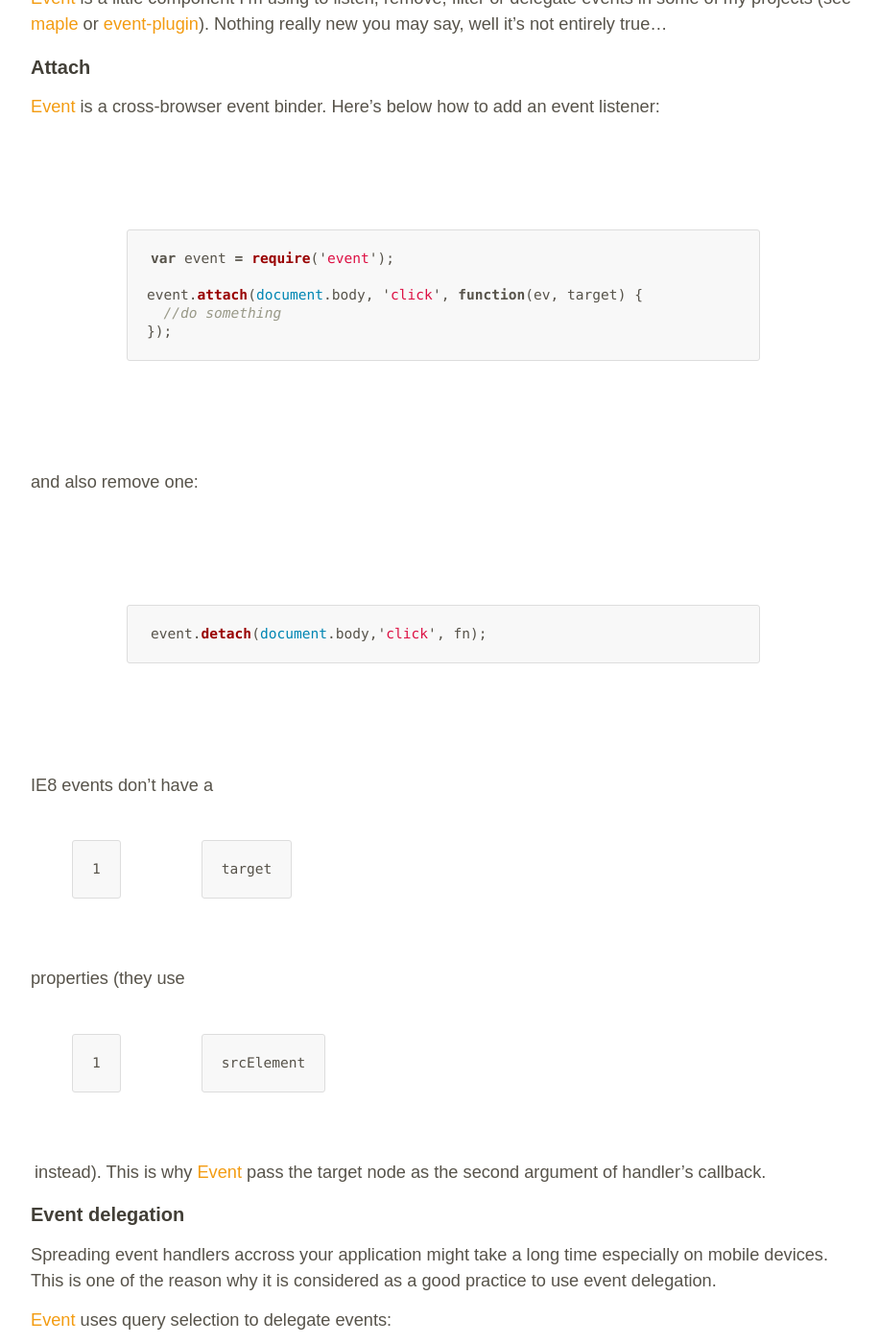
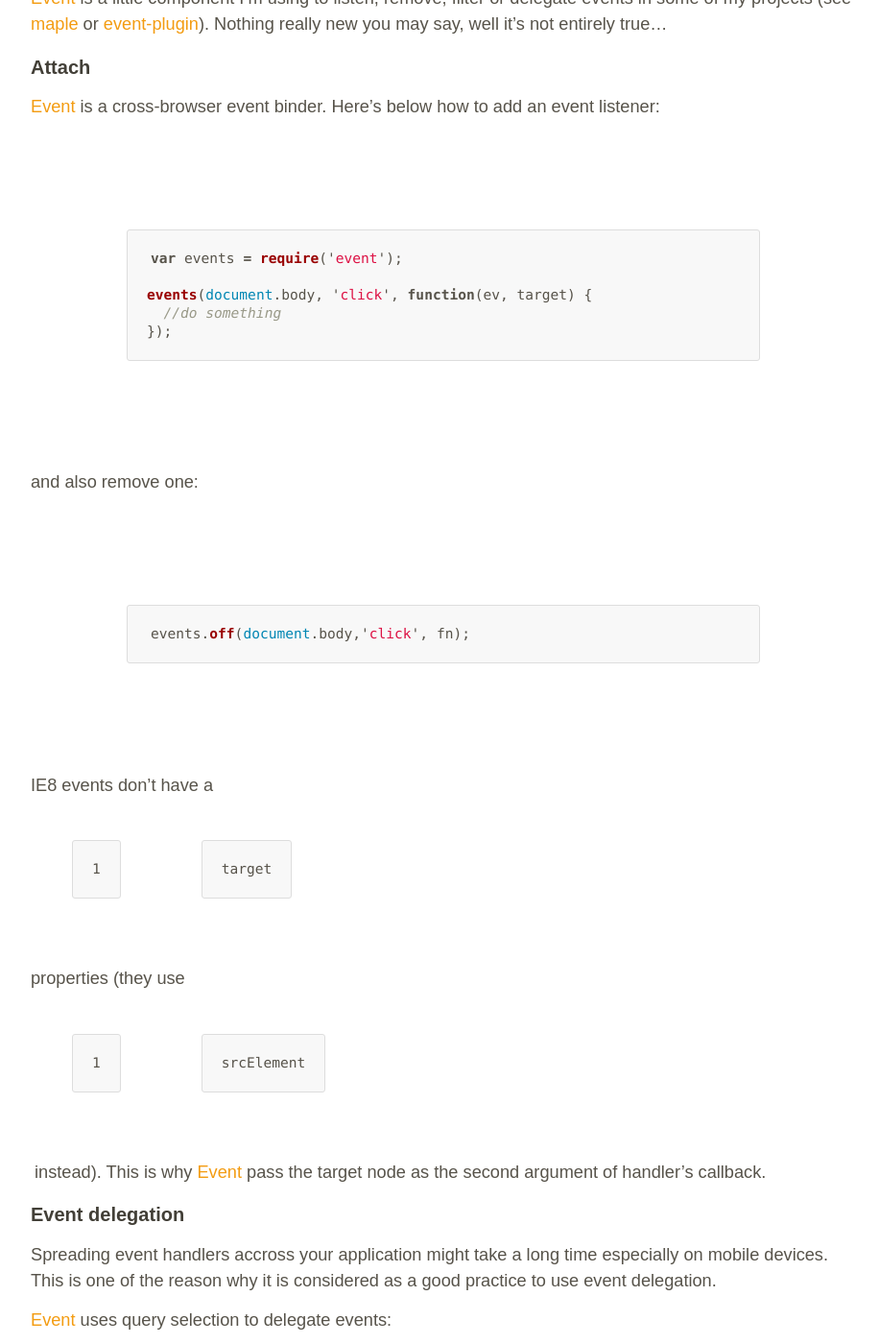
Before and after one commit to bredele/bredele.github.io, a Jekyll site: the page built from _posts/2014-02-01-events.md, in a window 1280 px wide and 1400 px high, scrolled down 208 px. Shown: the whole window at 96% size, without its empty margins (178-1094 px from the left). Built offline with Jekyll 4.4.1, drawn with Linux system fonts in a browser that asks for light colours; Markdown is read by kramdown in place of the engine named in the settings; some of the changed text lies outside the part shown.

Commit message:
update post

```diff
--- a/_posts/2014-02-01-events.md
+++ b/_posts/2014-02-01-events.md
@@ -12,9 +12,9 @@
 [Event](https://github.com/bredele/event) is a cross-browser event binder. Here's below how to add an event listener:
 
 {% highlight js %}
-var event = require('event');
+var events = require('event');
 
-event.attach(document.body, 'click', function(ev, target) {
+events(document.body, 'click', function(ev, target) {
   //do something
 });
 {% endhighlight %}
@@ -22,7 +22,7 @@
 and also remove one:
 
 {% highlight js %}
-event.detach(document.body,'click', fn);
+events.off(document.body,'click', fn);
 {% endhighlight %}
 
 IE8 events don't have a `target` properties (they use `srcElement` instead). This is why [Event](https://github.com/bredele/event) pass the target node as the second argument of handler's callback.
@@ -38,7 +38,7 @@
 
 //execute fn only when a li element with the class item is clicked
 
-event.attach(list, 'click li.item', fn);
+events(list, 'click li.item', fn);
 {% endhighlight %}
 
 The example above illustrate pretty well how useful event delegation is. Indeed I don't need to detach or reatach event handlers every time an element in the list is replaced or removed. I just have one event handler in the list element .
@@ -72,7 +72,7 @@
 
 {% highlight js %}
 //execute callback only on enter
-event.attach(input, 'keypress > 13', fn);
+events(input, 'keypress > 13', fn);
 {% endhighlight %}
 
 Lovely right?
@@ -83,19 +83,19 @@
 
 {% highlight js %}
 //execute callback only on enter
-event.attach(input, 'enter', fn);
+events(input, 'enter', fn);
 {% endhighlight %}
 
 touch events mapping:
 
 {% highlight js %}
 //listen touchend events if touch screen
-event.attach(list, 'click', fn);
+events(list, 'click', fn);
 {% endhighlight %}
 
 and also event aggregation:
 
 {% highlight js %}
 //execute callback on click or keypress enter
-event.attach(list, 'click | enter', fn);
+events(list, 'click | enter', fn);
 {% endhighlight %}
```
